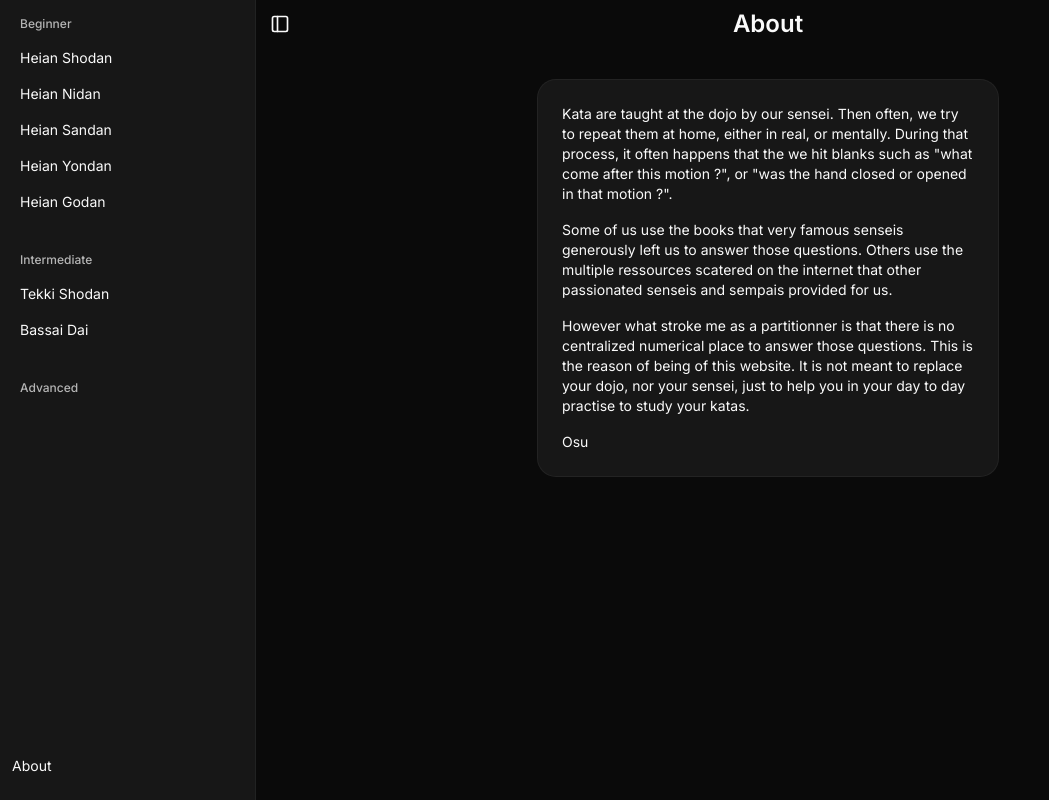
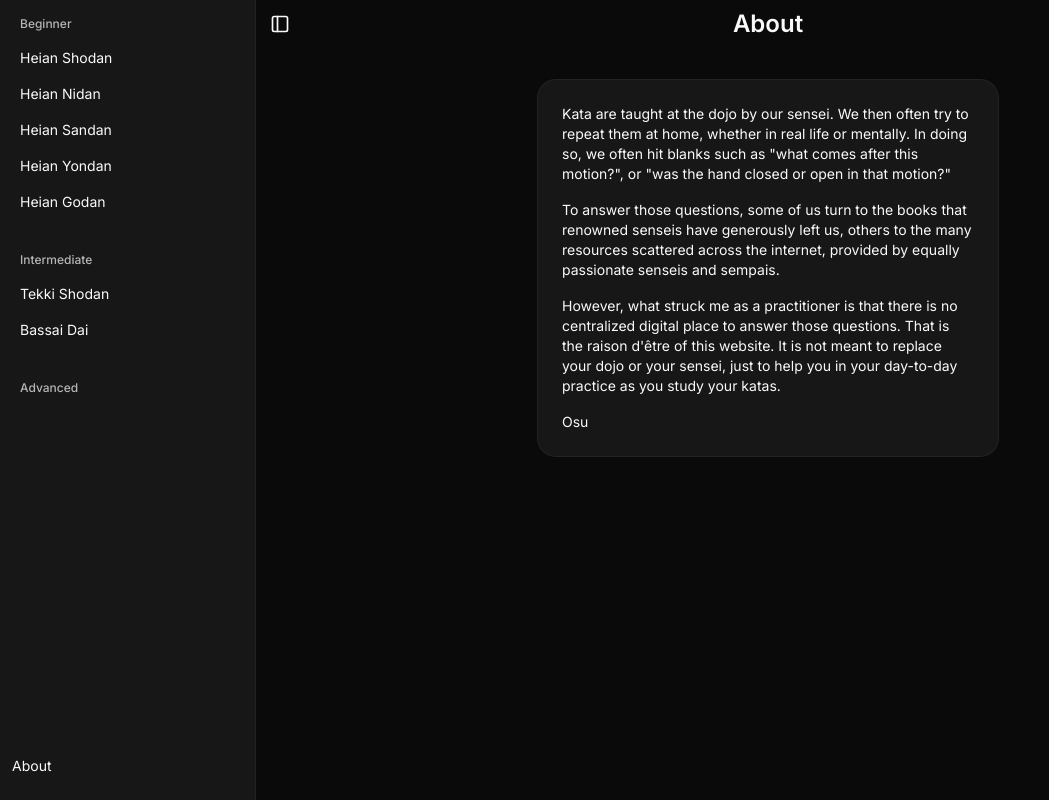
Before and after one commit to cunisia/shotokan-kata-shadcn, a Next.js app: page /about in a window 1280 px wide. Shown: the whole page, without its empty margins (0-1049 px from the left). Built offline with nearby package versions, Linux system fonts and the light colour scheme.

Commit message:
refactor(about): typos

```diff
--- a/app/about/page.tsx
+++ b/app/about/page.tsx
@@ -5,23 +5,23 @@ export default function Page() {
     <Card className="mt-8">
       <CardContent className="flex flex-col gap-4 overflow-auto">
         <p>
-          Kata are taught at the dojo by our sensei. Then often, we try to
-          repeat them at home, either in real, or mentally. During that process,
-          it often happens that the we hit blanks such as "what come after this
-          motion ?", or "was the hand closed or opened in that motion ?".
+          Kata are taught at the dojo by our sensei. We then often try to
+          repeat them at home, whether in real life or mentally. In doing so,
+          we often hit blanks such as "what comes after this motion?", or
+          "was the hand closed or open in that motion?"
         </p>
         <p>
-          Some of us use the books that very famous senseis generously left us
-          to answer those questions. Others use the multiple ressources scatered
-          on the internet that other passionated senseis and sempais provided
-          for us.
+          To answer those questions, some of us turn to the books that
+          renowned senseis have generously left us, others to the many
+          resources scattered across the internet, provided by equally
+          passionate senseis and sempais.
         </p>
         <p>
-          However what stroke me as a partitionner is that there is no
-          centralized numerical place to answer those questions. This is the
-          reason of being of this website. It is not meant to replace your dojo,
-          nor your sensei, just to help you in your day to day practise to study
-          your katas.{" "}
+          However, what struck me as a practitioner is that there is no
+          centralized digital place to answer those questions. That is the
+          raison d'être of this website. It is not meant to replace your dojo
+          or your sensei, just to help you in your day-to-day practice as you
+          study your katas.
         </p>
         <p>Osu</p>
       </CardContent>
```
